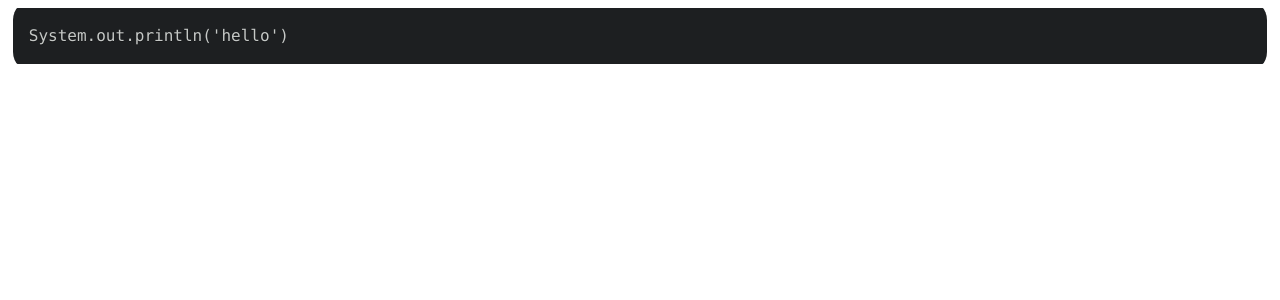
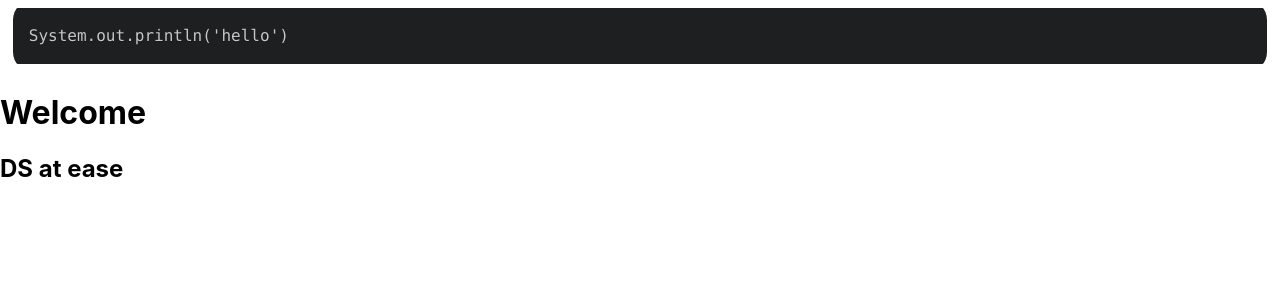
Before and after one commit to dsatease/ds-ease-react, a React (Create React App) app: page / in a window 1280 px wide. Shown: the top 300 px of the page. Built offline with nearby package versions, Linux system fonts and the light colour scheme; the HTML template or start-up script is replaced by a standard one.

Commit message:
markdown reader on browser

```diff
--- a/package.json
+++ b/package.json
@@ -8,6 +8,7 @@
     "@testing-library/user-event": "^13.5.0",
     "react": "^18.2.0",
     "react-dom": "^18.2.0",
+    "react-markdown": "^8.0.3",
     "react-scripts": "5.0.1",
     "react-syntax-highlighter": "^15.5.0",
     "web-vitals": "^2.1.4"
--- a/src/App.js
+++ b/src/App.js
@@ -1,10 +1,24 @@
+import { useEffect, useState } from "react";
 import { Code } from "./components/Code";
-
+import { Markdown } from "./components/Markdown";
+import welcome from './content/docs/welcome.md'
 
 function App() {
+  const [content,setContent]=useState(``)
+  useEffect(()=>{
+    fetch(welcome).then((res)=>{
+      return res.text()
+    }).then((data)=>{
+      console.log(data);
+      setContent(data)
+    }).catch(err=>{
+      console.log(err);
+    })
+  },[])
   return (
     <div className="App" >
       <Code code="System.out.println('hello')" />
+      <Markdown md={content}/>
     </div>
   );
 }
--- /dev/null
+++ b/src/components/Markdown.jsx
@@ -0,0 +1,7 @@
+import ReactMarkdown from 'react-markdown'
+
+export const Markdown = (props) => {
+  return (
+    <ReactMarkdown children={props.md}  />
+  )
+}
--- /dev/null
+++ b/src/content/docs/welcome.md
@@ -0,0 +1,2 @@
+# Welcome
+## DS at ease
```
Also changed, not shown: public/index.html (+4 -27 lines), 1 other file (tests, documents, lock files or other folders).
